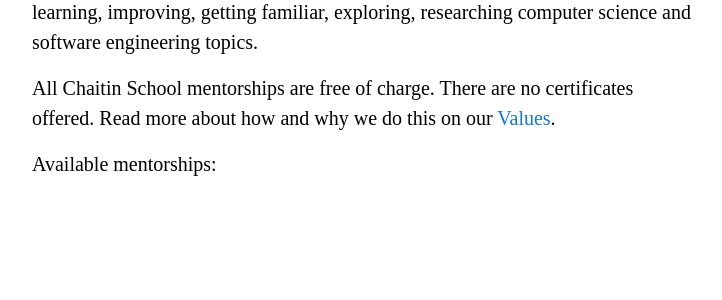
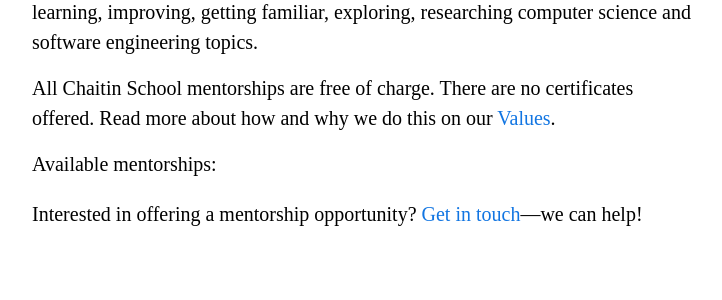
Before and after one commit to chaitinschool/chaitinschool.org, a Django app: page /mentorships/ in a window 1280 px wide. Shown: the part 384-684 px from the top of the page, without its empty margins (276-998 px from the left). Run offline with Django 3.2, Linux system fonts and the light colour scheme; data that the repository does not hold is empty.

Commit message:
add call for more mentorships

```diff
--- a/main/templates/main/mentorship_list.html
+++ b/main/templates/main/mentorship_list.html
@@ -27,5 +27,10 @@
         </li>
     {% endfor %}
     </ul>
+
+    <p>
+        Interested in offering a mentorship opportunity?
+        <a href="mailto:x@chaitinschool.org">Get in touch</a>—we can help!
+    </p>
 </section>
 {% endblock %}
```
